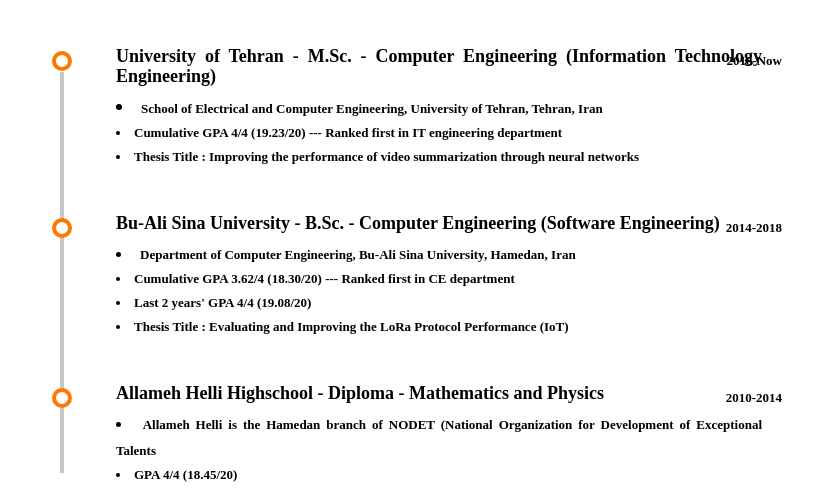
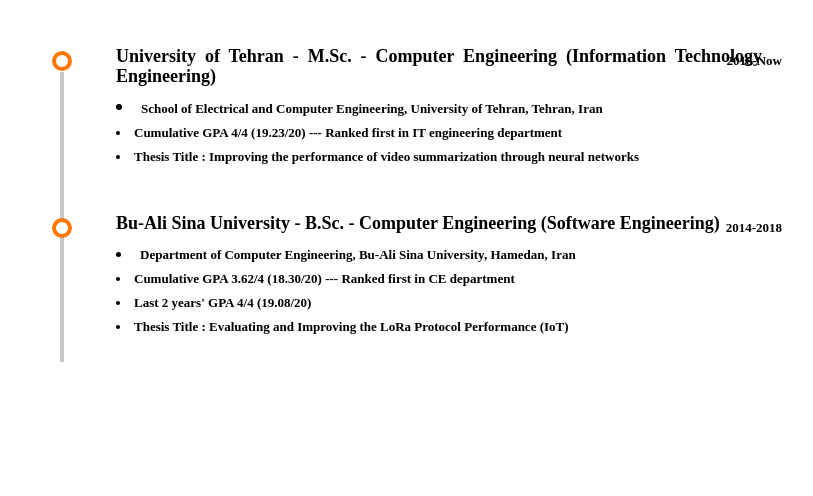
Before and after one commit to alikarimi120/alikarimi120.github.io, a plain HTML site: page index.html in a window 1280 px wide. Shown: the part 1523-2019 px from the top of the page, without its empty margins (398-1211 px from the left). Drawn offline with nearby package versions, Linux system fonts and the light colour scheme.

Commit message:
Update index.html

```diff
--- a/index.html
+++ b/index.html
@@ -270,24 +270,6 @@
 											<li><font size="2" style="font-family:'Times New Roman'">Cumulative GPA 3.62/4 (18.30/20) --- Ranked first in CE department</li>
 											 <li><font size="2" style="font-family:'Times New Roman'">Last 2 years' GPA 4/4 (19.08/20)</li>
 											 <li><font size="2" style="font-family:'Times New Roman'">Thesis Title : Evaluating and Improving the LoRa Protocol Performance (IoT)</li>
-										</p>
-									</div>
-								</div>
-
-
-								<div class="time-line-item">
-									<p class="time" style="font-family:'Times New Roman'"><font size="2"><b>2010-2014</p>
-									<div class="content">
-									<style>
-										div {
-										  text-align: justify;
-										  text-justify: inter-word;
-										}
-										</style>
-										<h2 class="title" style="font-family:'Times New Roman'"><font size="4"><b>Allameh Helli Highschool - Diploma - Mathematics and Physics</h2>
-										<p>
-											<li><font size="2" style="font-family:'Times New Roman'">Allameh Helli is the Hamedan branch of NODET (National Organization for Development of Exceptional Talents</li>
-											<li><font size="2" style="font-family:'Times New Roman'">GPA 4/4 (18.45/20)</li>
 										</p>
 									</div>
 								</div>
```
